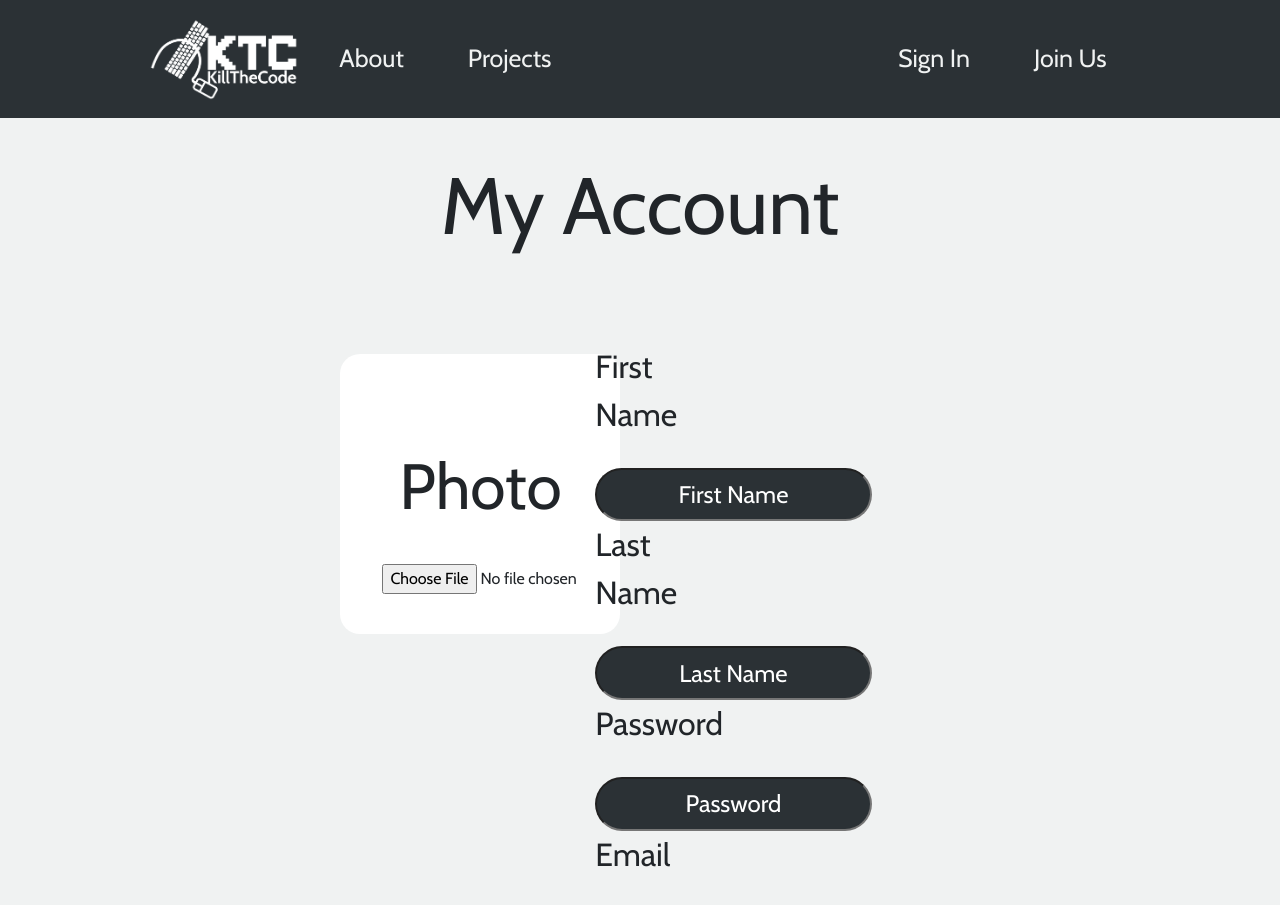
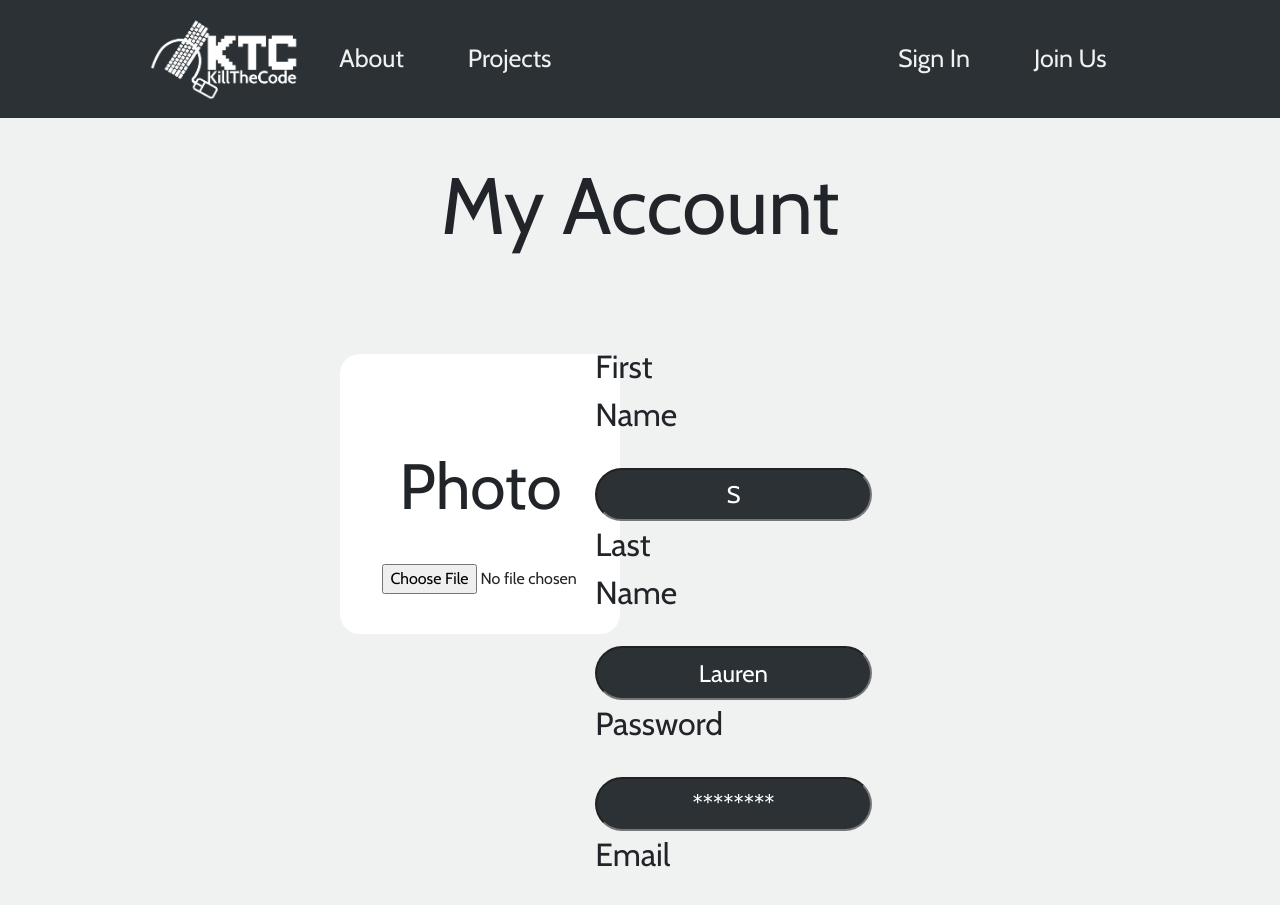
Before and after one commit to Jonghan-park/KillTheCode, a React (Create React App) app in the folder frontend/: page /myaccount in a window 1280 px wide. Shown: the top 905 px of the page. Built offline with nearby package versions, Linux system fonts and the light colour scheme.

Commit message:
show user info in input box

```diff
--- a/frontend/src/components/MyAccount/MyAccount.js
+++ b/frontend/src/components/MyAccount/MyAccount.js
@@ -1,8 +1,26 @@
-import React from "react";
+import React, { useState } from "react";
 import "./MyAccount.css";
 
+const usersInfo=[
+    {
+        firstName: "S",
+        lastName: "Lauren",
+        password: "********",
+        email:"test@test.com",
+    },
+];
 
-function MyAccount(){
+
+const MyAccount=() => {
+    const [userInfo, setUserInfo] = useState(usersInfo);
+
+    const handleChange = event => {
+        setUserInfo(event.target.value);
+
+        console.log('value is:', event.target.value);
+      };
+
+
     return(
 
         <div className="myAccountContainer" >
@@ -21,19 +39,20 @@ function MyAccount(){
                     <div className="myAccountInfo">
                         <div className="myAccountInfoGroup">
                         <label className="myAccountLabel">First Name</label>
-                        <input type="text" className="myAcountFistname mt-3"  placeholder="First Name"></input>
+                        <input type="text" className="myAcountFistname mt-3"  onChange={handleChange}  placeholder={userInfo[0].firstName}></input>
                         <br></br>
 
+
                         <label className="myAccountLabel">Last Name</label>
-                        <input type="text"  className="myAcountLastname  mt-3"  placeholder="Last Name"></input>
+                        <input type="text"  className="myAcountLastname  mt-3"  placeholder={userInfo[0].lastName}></input>
                         <br></br>
 
                         <label className="myAccountLabel">Password</label>
-                        <input type="password" className="myAcountPassword  mt-3"  placeholder="Password"></input>
+                        <input type="password" className="myAcountPassword  mt-3"  placeholder={userInfo[0].password}></input>
                         <br></br>
 
                         <label className="myAccountLabel">Email</label>
-                        <input type="email" className="myAcountEmail  mt-3"  placeholder="Email"></input>
+                        <input type="email" className="myAcountEmail  mt-3" placeholder={userInfo[0].email}></input>
                         <br></br>
 
                         <button className="button mt-5">SAVE</button>
```
